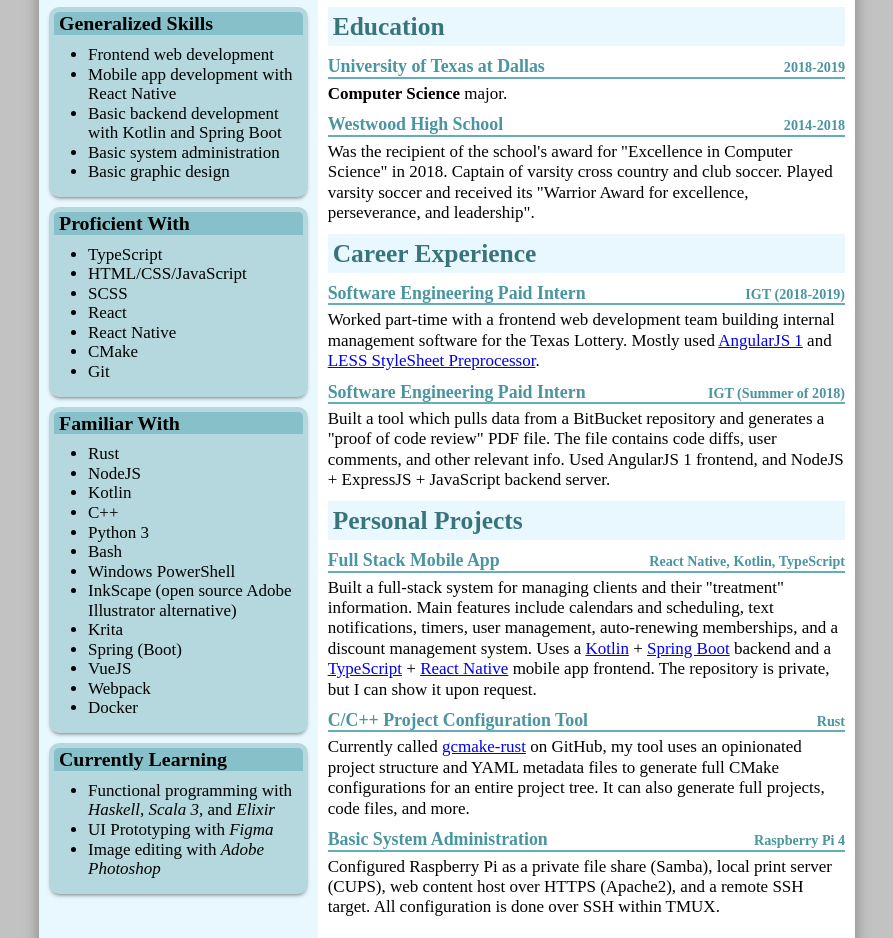
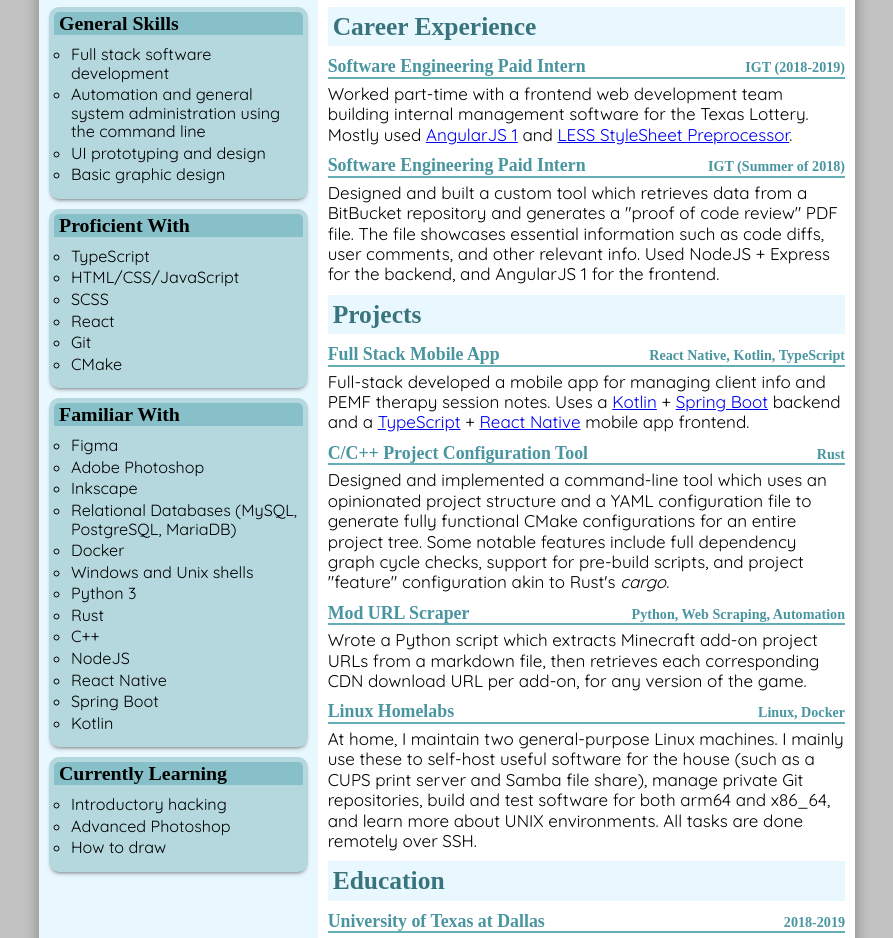
Before and after one commit to scupit/SkylarCupitResume, a website built with Vite: page index.html in a window 1280 px wide. Shown: the part 163-1101 px from the top of the page, without its empty margins (193-1086 px from the left). Built offline with nearby package versions, Linux system fonts and the light colour scheme.

Commit message:
General resume updates - Improved wording, broadened and changed skills to better reflect current proficiencies, and switched the body font to match my website.

```diff
--- a/index.html
+++ b/index.html
@@ -5,6 +5,10 @@
   <meta charset="UTF-8" />
   <meta name="viewport" content="width=device-width, initial-scale=1.0" />
   <title>Skylar Cupit Resume</title>
+
+  <link rel="preconnect" href="https://fonts.googleapis.com">
+  <link rel="preconnect" href="https://fonts.gstatic.com" crossorigin>
+  <link href="https://fonts.googleapis.com/css2?family=Quicksand&display=swap" rel="stylesheet">
 </head>
 
 <body>
@@ -48,7 +52,7 @@
         <br />
 
         <p>
-          I'm Skylar, a 22 year old programmer currently living in Cedar Park,
+          I'm Skylar, a 23 year old programmer currently living in Cedar Park,
           Texas. I am writing to express my interest in your open developer position.
         </p>
         <br />
@@ -114,7 +118,7 @@
       <span class="bg-box"></span>
       <div>
         <h1>Skylar Cupit</h1>
-        <h3>Software Developer, Age 22</h3>
+        <h3>Software Developer, Age 23</h3>
       </div>
       <div class="contact-section">
         <table>
@@ -153,12 +157,12 @@
             </table>
           </div>
           <div class="tools-list-container">
-            <h3>Generalized Skills</h3>
+            <h3>General Skills</h3>
             <ul>
-              <li>Frontend web development</li>
-              <li>Mobile app development with React Native</li>
-              <li>Basic backend development with Kotlin and Spring Boot</li>
-              <li>Basic system administration</li>
+              <li>Full stack software development</li>
+              <!-- <li>Full-stack development</li> -->
+              <li>Automation and general system administration using the command line</li>
+              <li>UI prototyping and design</li>
               <li>Basic graphic design</li>
             </ul>
           </div>
@@ -169,72 +173,49 @@
               <li>HTML/CSS/JavaScript</li>
               <li>SCSS</li>
               <li>React</li>
-              <li>React Native</li>
+              <li>Git</li>
               <li>CMake</li>
-              <li>Git</li>
             </ul>
           </div>
 
           <div class="tools-list-container">
             <h3>Familiar With</h3>
             <ul>
+              <li>Figma</li>
+              <li>Adobe Photoshop</li>
+              <li>Inkscape</li>
+              <li>Relational Databases (MySQL, PostgreSQL, MariaDB)</li>
+              <li>Docker</li>
+              <li>Windows and Unix shells</li>
+              <li>Python 3</li>
               <li>Rust</li>
+              <li>C++</li>
               <li>NodeJS</li>
+              <li>React Native</li>
+              <li>Spring Boot</li>
               <li>Kotlin</li>
-              <li>C++</li>
-              <li>Python 3</li>
-              <li>Bash</li>
-              <li>Windows PowerShell</li>
-              <li>InkScape (open source Adobe Illustrator alternative)</li>
-              <li>Krita</li>
-              <li>Spring (Boot)</li>
-              <li>VueJS</li>
-              <li>Webpack</li>
-              <li>Docker</li>
             </ul>
           </div>
 
           <div class="tools-list-container">
             <h3>Currently Learning</h3>
             <ul>
-              <li>Functional programming with <i>Haskell</i>, <i>Scala 3</i>, and <i>Elixir</i></li>
-              <li>UI Prototyping with <i>Figma</i></li>
-              <li>Image editing with <i>Adobe Photoshop</i></li>
+              <li>Introductory hacking</li>
+              <li>Advanced Photoshop</li>
+              <li>How to draw</li>
             </ul>
           </div>
         </div>
 
         <div>
-          <p class="print-only" style="text-align: center;">
-            Web version available at <a href="https://skylarcupit.com/resume"><b>https://skylarcupit.com/resume</b></a>
-          </p>
         </div>
       </section>
 
       <section class="right-section">
-        <section>
-          <h2>Education</h2>
-
-          <div class="info-block">
-            <header>
-              <h3>University of Texas at Dallas</h3>
-              <h5>2018-2019</h5>
-            </header>
-            <p><b>Computer Science</b> major.</p>
-          </div>
-        </section>
-
-        <div class="info-block">
-          <header>
-            <h3>Westwood High School</h3>
-            <h5>2014-2018</h5>
-          </header>
-          <p>
-            Was the recipient of the school's award for "Excellence in Computer Science" in 2018.
-            Captain of varsity cross country and club soccer. Played varsity soccer and received
-            its "Warrior Award for excellence, perseverance, and leadership".
-          </p>
-        </div>
+        <!-- <section>
+          <h2>Summary</h2>
+          <p>TODO: What to write here?</p>
+        </section> -->
         <section>
           <h2>Career Experience</h2>
 
@@ -256,15 +237,15 @@
               <h5>IGT (Summer of 2018)</h5>
             </header>
             <p>
-              Built a tool which pulls data from a BitBucket repository and generates a "proof of code review"
-              PDF file. The file contains code diffs, user comments, and other relevant info. Used AngularJS 1 frontend,
-              and NodeJS + ExpressJS + JavaScript backend server.
+              Designed and built a custom tool which retrieves data from a BitBucket repository and generates a
+              "proof of code review" PDF file. The file showcases essential information such as code diffs, user comments,
+              and other relevant info. Used NodeJS + Express for the backend, and AngularJS 1 for the frontend.
             </p>
           </div>
         </section>
 
         <section>
-          <h2>Personal Projects </h2>
+          <h2>Projects</h2>
 
           <div class="info-block">
             <header>
@@ -272,14 +253,12 @@
               <h5>React Native, Kotlin, TypeScript</h5>
             </header>
             <p>
-              Built a full-stack system for managing clients and their "treatment" information.
-              Main features include calendars and scheduling, text notifications, timers, user management, auto-renewing
-              memberships, and a discount management system.
+              Full-stack developed a mobile app for managing client info and PEMF therapy session notes.
               Uses a <a href="https://kotlinlang.org/" target="_blank">Kotlin</a> + <a
                 href="https://spring.io/projects/spring-boot" target="_blank">Spring Boot</a>
               backend and a <a href="https://www.typescriptlang.org/" target="_blank">TypeScript</a> + <a
                 href="https://reactnative.dev/" target="_blank">React Native</a>
-              mobile app frontend. The repository is private, but I can show it upon request.
+              mobile app frontend.
             </p>
           </div>
 
@@ -289,30 +268,55 @@
               <h5>Rust</h5>
             </header>
             <p>
-              Currently called <a href="https://github.com/scupit/gcmake-rust" target="_blank">gcmake-rust</a> on
-              GitHub,
-              my tool uses an opinionated project structure and YAML metadata files to generate full CMake
-              configurations
-              for an entire project tree. It can also generate full projects, code files, and more.
+              Designed and implemented a command-line tool which uses an opinionated project structure
+              and a YAML configuration file to generate fully functional CMake configurations for an
+              entire project tree. Some notable features include full dependency graph cycle checks,
+              support for pre-build scripts, and project "feature" configuration akin to Rust's <i>cargo</i>.
             </p>
           </div>
           <div class="info-block">
             <header>
-              <h3>Basic System Administration</h3>
-              <h5>Raspberry Pi 4</h5>
+              <h3>Mod URL Scraper</h3>
+              <h5>Python, Web Scraping, Automation</h5>
             </header>
             <p>
-              Configured Raspberry Pi as a private file share (Samba), local print server (CUPS), web
-              content host over HTTPS (Apache2), and a remote SSH target. All configuration is done over SSH
-              within TMUX.
+              Wrote a Python script which extracts Minecraft add-on project URLs from a markdown file,
+              then retrieves each corresponding CDN download URL per add-on, for any version
+              of the game.
             </p>
+          </div>
+          <div class="info-block">
+            <header>
+              <h3>Linux Homelabs</h3>
+              <h5>Linux, Docker</h5>
+            </header>
+            <p>
+              At home, I maintain two general-purpose Linux machines. I mainly use these to self-host
+              useful software for the house (such as a CUPS print server and Samba file share), manage
+              private Git repositories, build and test software for both arm64 and x86_64, and learn
+              more about UNIX environments. All tasks are done remotely over SSH.
+            </p>
+          </div>
+        </section>
+
+        <section>
+          <h2>Education</h2>
+
+          <div class="info-block">
+            <header>
+              <h3>University of Texas at Dallas</h3>
+              <h5>2018-2019</h5>
+            </header>
+            <p><b>Computer Science</b> major.</p>
           </div>
         </section>
       </section>
     </div>
     <footer class="resume-footer">
       <p>Written in HTML and <a href="https://sass-lang.com/documentation" target="_blank">SCSS</a></p>
-      <p>Developed with <a href="https://vitejs.dev/" target="_blank">Vite</a></p>
+      <p class="print-only" style="text-align: center;">
+        Web version available at <a href="https://skylarcupit.com/resume"><b>https://skylarcupit.com/resume</b></a>
+      </p>
     </footer>
   </div>
   <script type="module" src="/src/main.ts"></script>
--- a/src/style.scss
+++ b/src/style.scss
@@ -51,6 +51,16 @@
 
 h1, h2, h3, h4, h5, h6, p {
   margin: 0;
+}
+
+p, li {
+  font-family: "Quicksand", sans-serif;
+}
+
+li {
+  margin-bottom: 3px;
+  font-size: 0.95rem;
+  // font-size: 0.90rem;
 }
 
 .resume-header {
@@ -225,6 +235,10 @@
       color: $dark-accent;
     }
   }
+
+  header > :nth-child(2) {
+    text-align: right;
+  }
 }
 
 .tools-list-container {
@@ -247,9 +261,11 @@
   }
 
   ul, ol {
-    padding-left: 2em;
+    padding-left: 2ch;
+    // padding-left: 0;
     margin-top: $spacing-normal;
     margin-bottom: $spacing-normal;
+    list-style: circle;
   }
 }
 
@@ -315,6 +331,10 @@
   a {
     color: inherit;
     text-decoration: none;
+  }
+
+  .contact-section a {
+    text-decoration: underline;
   }
 
   .contact-section {
```
Also changed, not shown: make-pdf.js (+33 -4 lines), .yarnrc.yml (added), 1 other file.
